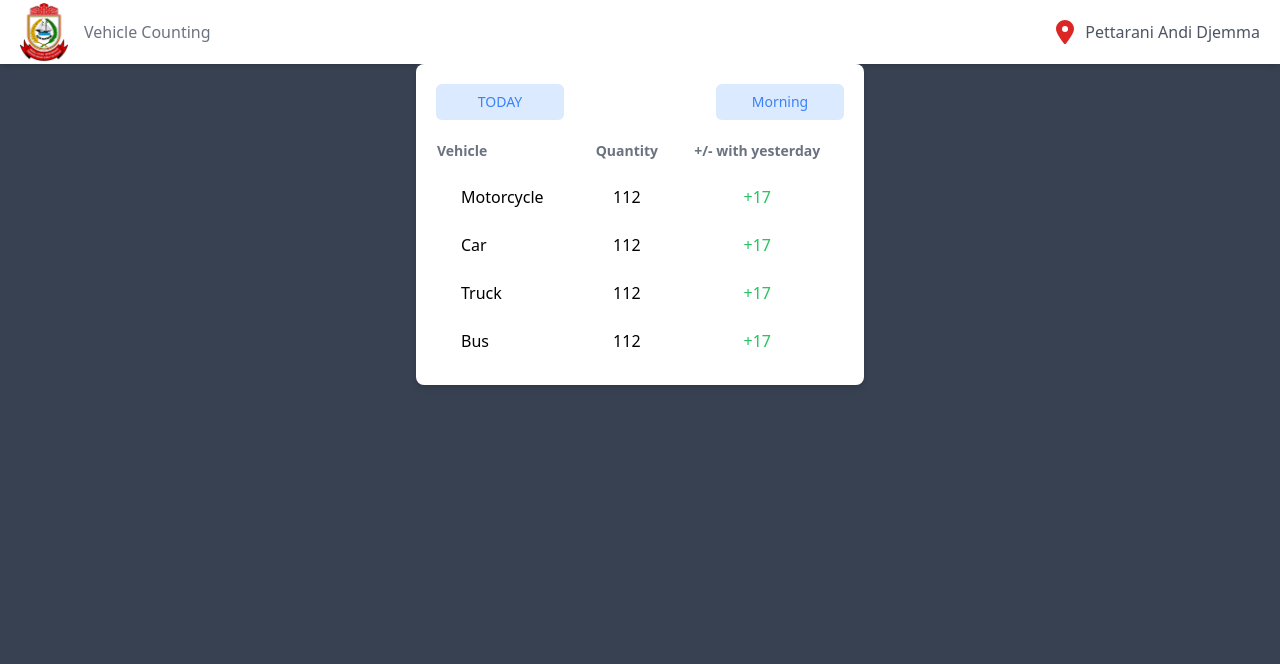
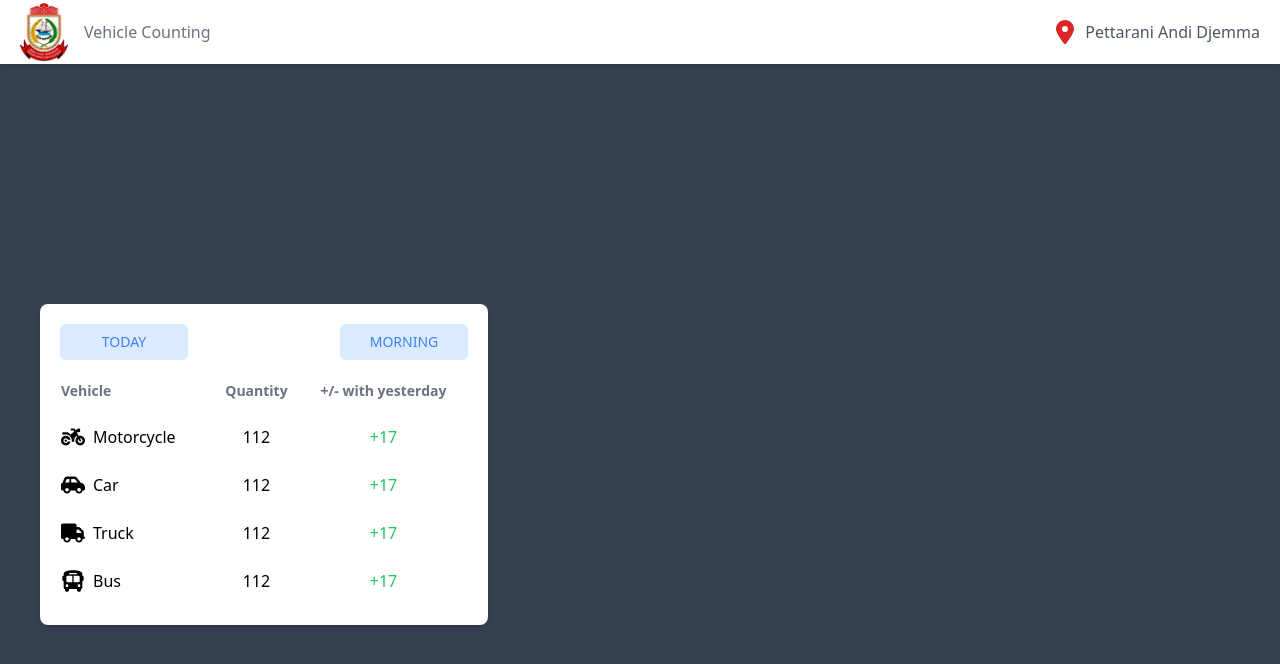
Before and after one commit to Annisaraulitaa/kp-kominfo, a Next.js app: page / in a window 1280 px wide. Shown: the top 664 px of the page. Built offline with nearby package versions, Linux system fonts and the light colour scheme.

Commit message:
komponen peakTime

```diff
--- a/app/component/peakTime.tsx
+++ b/app/component/peakTime.tsx
@@ -9,7 +9,7 @@ import { FaTruck } from "react-icons/fa6";
 export default function Peak_time(){
     // State untuk dropdown
     const [dateOption, setDateOption] = useState<string>('TODAY');
-    const [timeOption, setTimeOption] = useState<string>('Morning');
+    const [timeOption, setTimeOption] = useState<string>('MORNING');
     const [isDateDropdownOpen, setIsDateDropdownOpen] = useState<boolean>(false);
     const [isTimeDropdownOpen, setIsTimeDropdownOpen] = useState<boolean>(false);
 
@@ -25,7 +25,7 @@ export default function Peak_time(){
     };
 
     return (
-        <div className='bg-white shadow-md rounded-lg p-5 w-full max-w-md mx-auto'>
+        <div className='bg-white shadow-md rounded-lg p-5 w-full max-w-md mx-auto m-60 ml-10'>
             {/* Dropdown Buttons */}
             <div className='flex justify-between mb-5'>
                 {/* Date Dropdown */}
@@ -93,7 +93,7 @@ export default function Peak_time(){
                     {/* Motorcycle Row */}
                     <tr>
                         <td className='flex items-center py-3'>
-                            <FaMotorcycle className='text-white w-6 h-6'/>
+                            <FaMotorcycle className='text-black w-6 h-6 mr-2'/>
                             Motorcycle
                         </td>
                         <td className='text-center'>112</td>
@@ -103,7 +103,7 @@ export default function Peak_time(){
                     {/* Car Row */}
                     <tr>
                         <td className='flex items-center py-3'>
-                            <FaCarSide className='text-white w-6 h-6'/>
+                            <FaCarSide className='text-black w-6 h-6 mr-2'/>
                             Car
                         </td>
                         <td className='text-center'>112</td>
@@ -113,7 +113,7 @@ export default function Peak_time(){
                     {/* Truck Row */}
                     <tr>
                         <td className='flex items-center py-3'>
-                            <FaTruck className='text-white w-6 h-6'/>
+                            <FaTruck className='text-black w-6 h-6 mr-2'/>
                             Truck
                         </td>
                         <td className='text-center'>112</td>
@@ -123,7 +123,7 @@ export default function Peak_time(){
                     {/* Bus Row */}
                     <tr>
                         <td className='flex items-center py-3'>
-                            <FaBus className='text-white w-6 h-6'/>
+                            <FaBus className='text-black w-6 h-6 mr-2'/>
                             Bus
                         </td>
                         <td className='text-center'>112</td>
```
